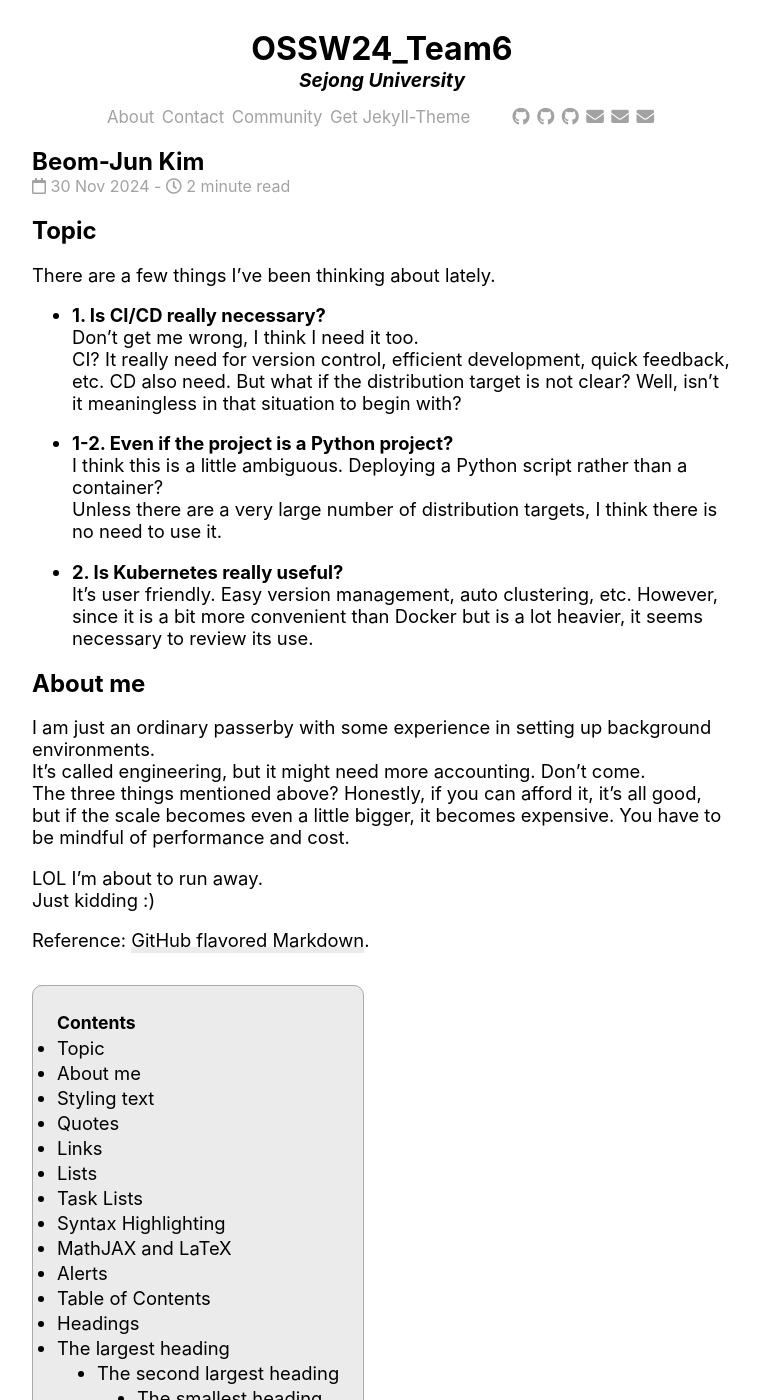
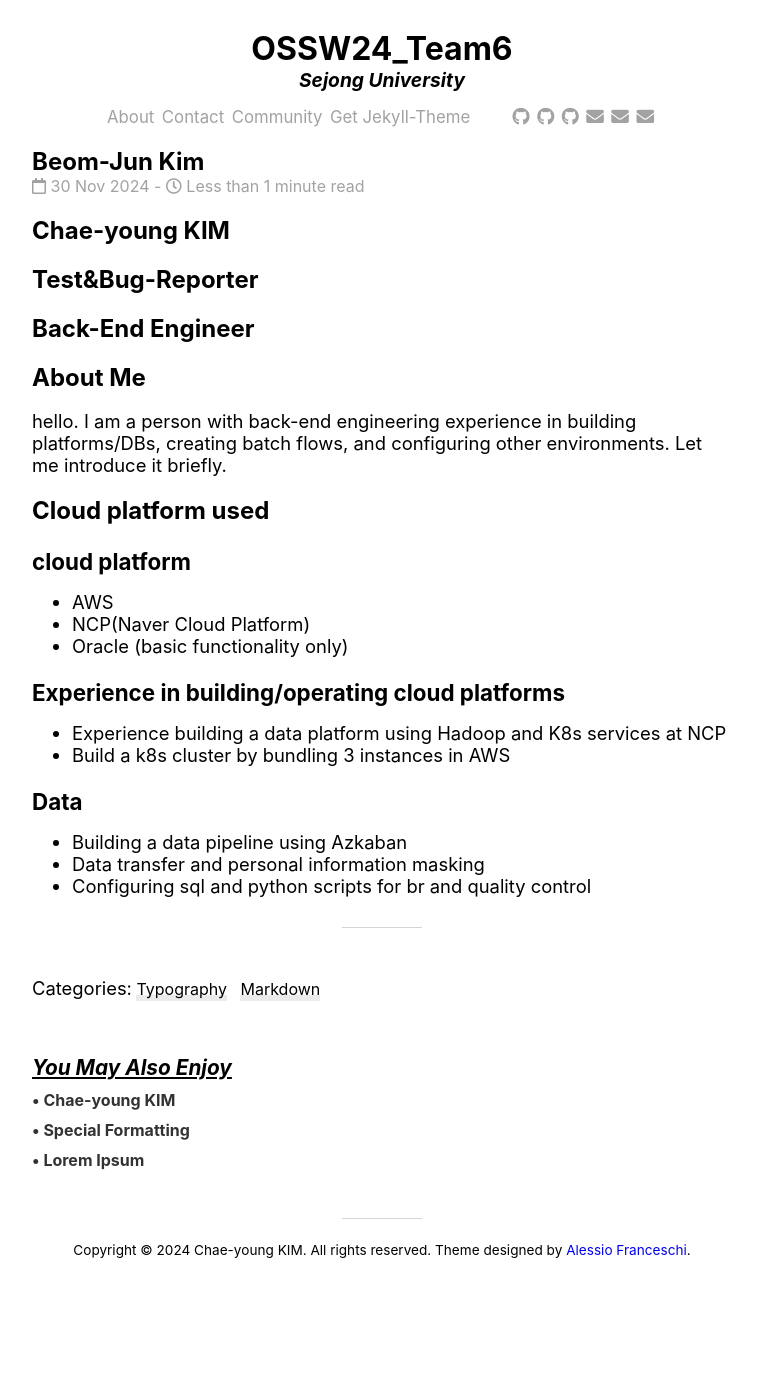
Before and after one commit to yoooousir/OSSW24_Team6, a Jekyll site: the page built from _posts/2024-11-30-BeomJunKIM.md, in a window 1280 px wide and 1400 px high. Shown: the whole window, without its empty margins (258-1017 px from the left). Built offline with Jekyll 4.4.1, drawn with Linux system fonts in a browser that asks for light colours; nearby versions of some CDN libraries; comment, search, counter and statistics services are not loaded; some of the changed text lies outside the part shown.

Commit message:
Update 2024-11-30-BeomJunKIM.md
edit 2024-11-30-BeomJunKIM.md

```diff
--- a/_posts/2024-11-30-BeomJunKIM.md
+++ b/_posts/2024-11-30-BeomJunKIM.md
@@ -2,159 +2,29 @@
 title: Beom-Jun Kim
 layout: post
 categories: [Typography, Markdown]
-image: /assets/img/rose.jpg
 description: "Welcome to Beom-Jun Kim page."
 ---
-## Topic
-
-There are a few things I've been thinking about lately.
-
-- **1. Is CI/CD really necessary?**
-Don’t get me wrong, I think I need it too.
-CI? It really need for version control, efficient development, quick feedback, etc.
-CD also need. But what if the distribution target is not clear? Well, isn’t it meaningless in that situation to begin with?
-
-- **1-2. Even if the project is a Python project?**
-I think this is a little ambiguous. Deploying a Python script rather than a container?
-Unless there are a very large number of distribution targets, I think there is no need to use it.
-
-- **2. Is Kubernetes really useful?**
-It's user friendly. Easy version management, auto clustering, etc.
-However, since it is a bit more convenient than Docker but is a lot heavier, it seems necessary to review its use.
-
-## About me
-I am just an ordinary passerby with some experience in setting up background environments.
-It's called engineering, but it might need more accounting. Don't come.
-The three things mentioned above? Honestly, if you can afford it, it's all good, but if the scale becomes even a little bigger, it becomes expensive. You have to be mindful of performance and cost.
-
-LOL I'm about to run away.
-Just kidding :)
+# Chae-young KIM
+## Test&Bug-Reporter
+## Back-End Engineer
 
 
+## About Me
+hello.
+I am a person with back-end engineering experience in building platforms/DBs, creating batch flows, and configuring other environments.
+Let me introduce it briefly.
 
+## Cloud platform used
+### cloud platform
+- AWS
+- NCP(Naver Cloud Platform)
+- Oracle (basic functionality only)
 
-Reference: [GitHub flavored Markdown](https://help.github.com/en/github/writing-on-github).
+### Experience in building/operating cloud platforms
+- Experience building a data platform using Hadoop and K8s services at NCP
+- Build a k8s cluster by bundling 3 instances in AWS
 
-* random line to make it work. This will be removed.
-{:toc}
-
-
-
-## Styling text
-**bold**
-{% highlight markdown %}
-**bold**
-{% endhighlight %}
-
-*italic*
-{% highlight markdown %}
- *italic*
-{% endhighlight %}
-
-~~strikethrough~~
-{% highlight markdown %}
-~~strikethrough~~
-{% endhighlight %}
-
-***bold and italic***
-{% highlight markdown %}
-***bold and italic***
-{% endhighlight %}
-
-## Quotes
->This is a quote
-{% highlight markdown %}
->This is a quote
-{% endhighlight %}
-
->This is a quote with author
-><cite><a href="#">The author</a></cite>
-
-{% highlight markdown %}
->This is a quote with author
-><cite><a href="#">The author</a></cite>
-{% endhighlight %}
-
-## Links
-Theme designed by [Alessio Franceschi](https://alessiofranceschi.me).
-{% highlight markdown %}
-Theme designed by [Alessio Franceschi](https://alessiofranceschi.me).
-{% endhighlight %}
-
-Links can also be relative. [Like this one](/contact.html).
-{% highlight markdown %}
-Links can also be relative. [Like this one](/contact.html).
-{% endhighlight %}
-
-## Lists
-Unordered:
-- this
-- is
-- unordered
-{% highlight markdown %}
-- this
-- is
-- unordered
-{% endhighlight %}
-
-Ordered:
-1. but
-2. this
-3. is
-4. ordered
-{% highlight markdown %}
-1. but
-2. this
-3. is
-4. ordered
-{% endhighlight %}
-
-Nested:
-1. First point
-    - but also this
-    - and also this
-        - and this one too
-2. Second point
-{% highlight markdown %}
-1. First point
-    - but also this
-    - and also this
-        - and this one too
-2. Second point
-{% endhighlight %}
-
-
-## Task Lists
-- [x] Write some CSS
-- [ ] Fix bugs
-- [ ] Add related posts
-{% highlight markdown %}
-- [x] Write some CSS
-- [ ] Fix bugs
-- [ ] Add related posts
-{% endhighlight %}
-
-## Syntax Highlighting
-[Read here](/2020/05/19/special-formatting.html#code-highlight).
-
-## MathJAX and LaTeX
-[Read here](/2020/05/19/special-formatting.html#mathjax-and-latex).
-
-## Alerts
-[Read here](/2020/05/19/special-formatting.html#alerts).
-
-## Table of Contents
-[Read here](/2020/05/19/special-formatting.html#table-of-contents).
-
-## Headings
-
-# The largest heading
-## The second largest heading
-###### The smallest heading
-
-
-{% highlight markdown %}
-# The largest heading
-## The second largest heading
-###### The smallest heading
-{% endhighlight %}
+### Data
+- Building a data pipeline using Azkaban
+- Data transfer and personal information masking
+- Configuring sql and python scripts for br and quality control
```
